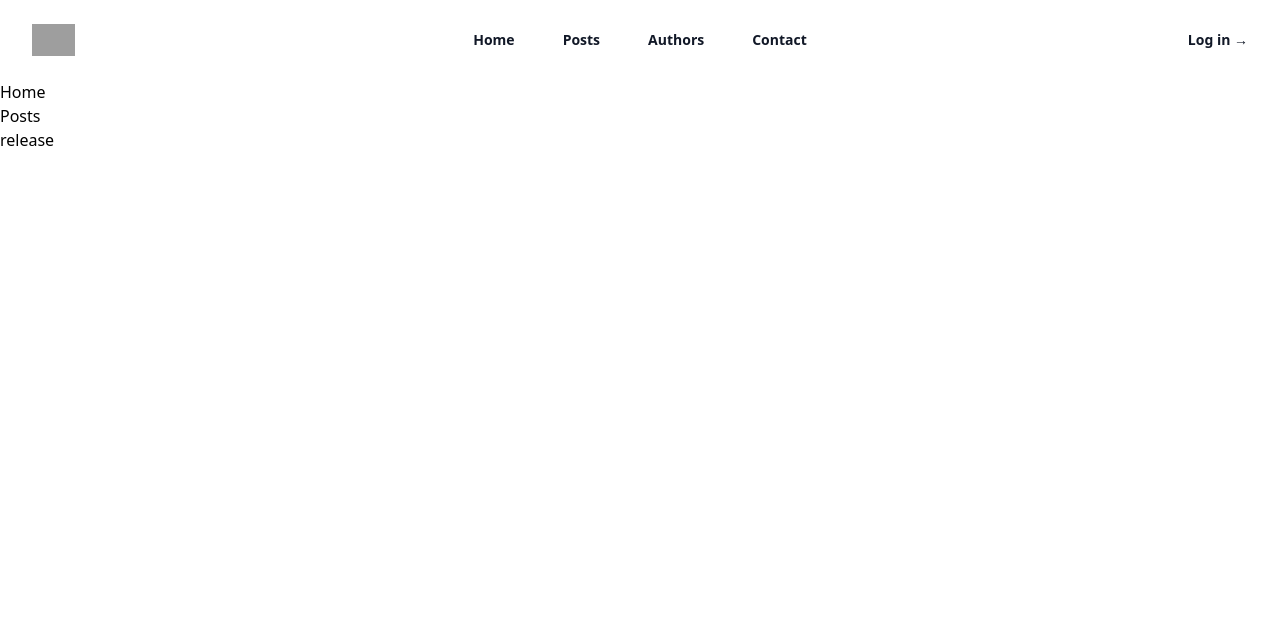
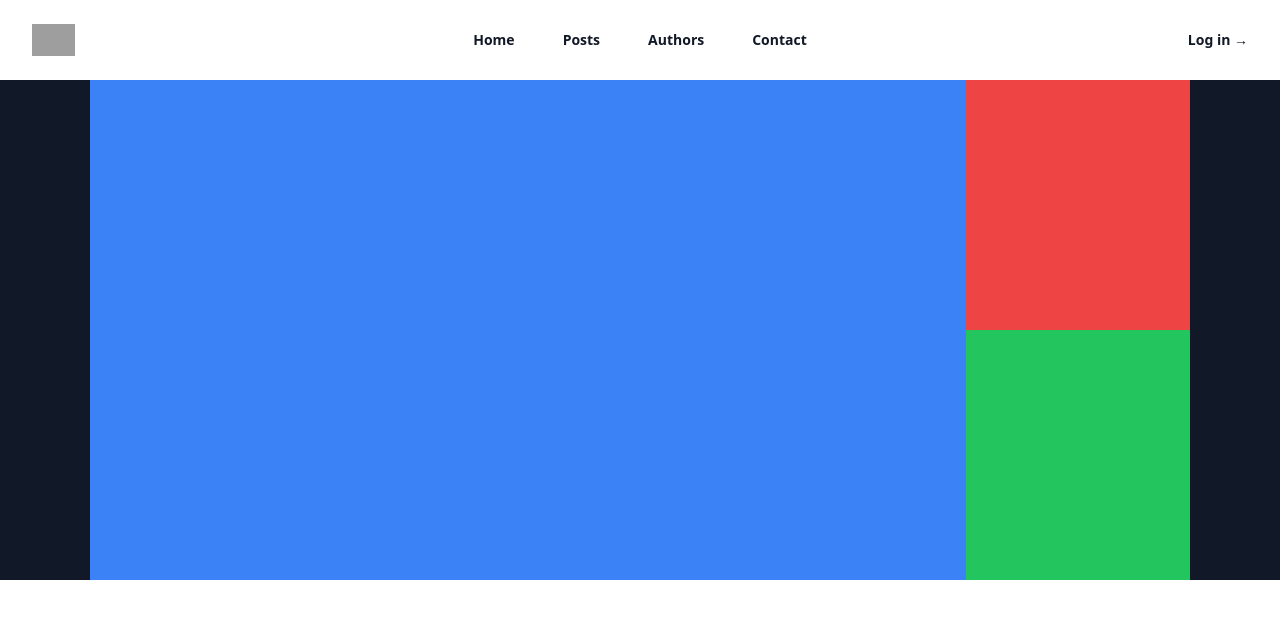
Before and after one commit to Wasayshaikh/next-blogs, a Next.js app: page / in a window 1280 px wide. Shown: the top 618 px of the page. Built offline with nearby package versions, Linux system fonts and the light colour scheme; grey boxes are pictures that could not be loaded.

Commit message:
creating banner

```diff
--- a/src/pages/index.tsx
+++ b/src/pages/index.tsx
@@ -5,21 +5,27 @@ import Head from 'next/head'
 const inter = Inter({ subsets: ['latin'] })
 
 export default function Home() {
+
   return (
     <>
       <Head>
         <title>Coder Space</title>
         <meta name='description' content='Blog post website for coding enthusiast ' />
       </Head>
-      <header>
-        <nav>
-          <ul>
-            <li>Home</li>
-            <li>Posts</li>
-            <li>release</li>
-          </ul>
-        </nav>
-      </header>
+      <div className=' bg-gray-900 w-screen h-[calc(100vh-300px)]'>
+        <div className='w-[1100px] m-auto flex  h-full' >
+          <div className='flex-1 bg-blue-500'>
+
+          </div>
+          <div className='w-56'>
+            <div className='w-full h-2/4 bg-red-500'>
+
+            </div>
+            <div  className='w-full h-2/4  bg-green-500'></div>
+          </div>
+
+        </div>
+      </div>
     </>
   )
 }
```
